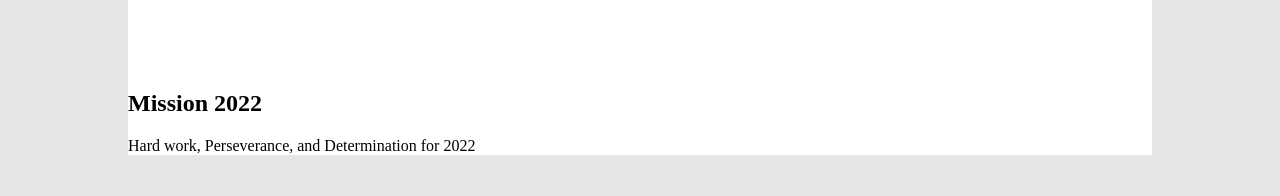
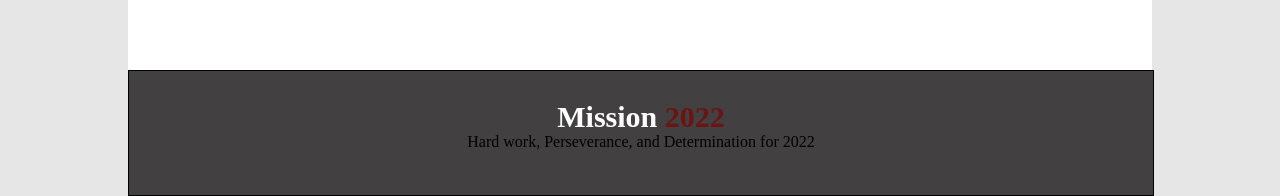
Before and after one commit to Sanjoy-Kundu/Final-Project-One, a plain HTML site: page index.html in a window 1280 px wide. Shown: the part 2348-2544 px from the top of the page. Before the commit the page ends 2519 px from the top, so only its background shows below. Drawn offline with Linux system fonts and the light colour scheme.

Commit message:
added footer css

```diff
--- a/style.css
+++ b/style.css
@@ -232,3 +232,19 @@ form a {
 	text-decoration: none;
 	color: rgb(220, 145, 145);
 }
+.footer-end {
+	width: 100%;
+	height: 103px;
+	border: 1px solid black;
+	background: #424040;
+	text-align: center;
+	line-height: 0px;
+	padding-top: 21px;
+}
+.footer-end h2 {
+	color: #ffffff;
+	font-size: 30px;
+}
+.footer-end h2 span {
+	color: rgb(109, 19, 19);
+}
```
